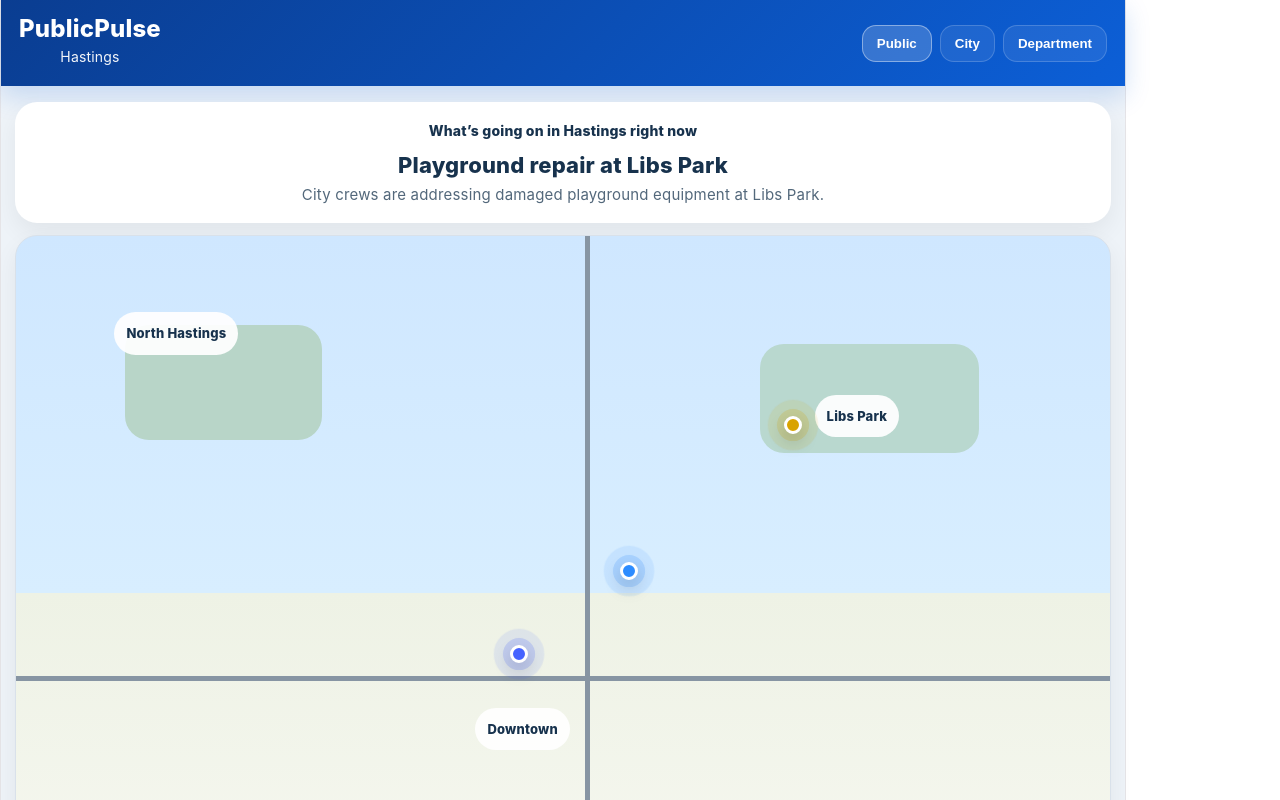
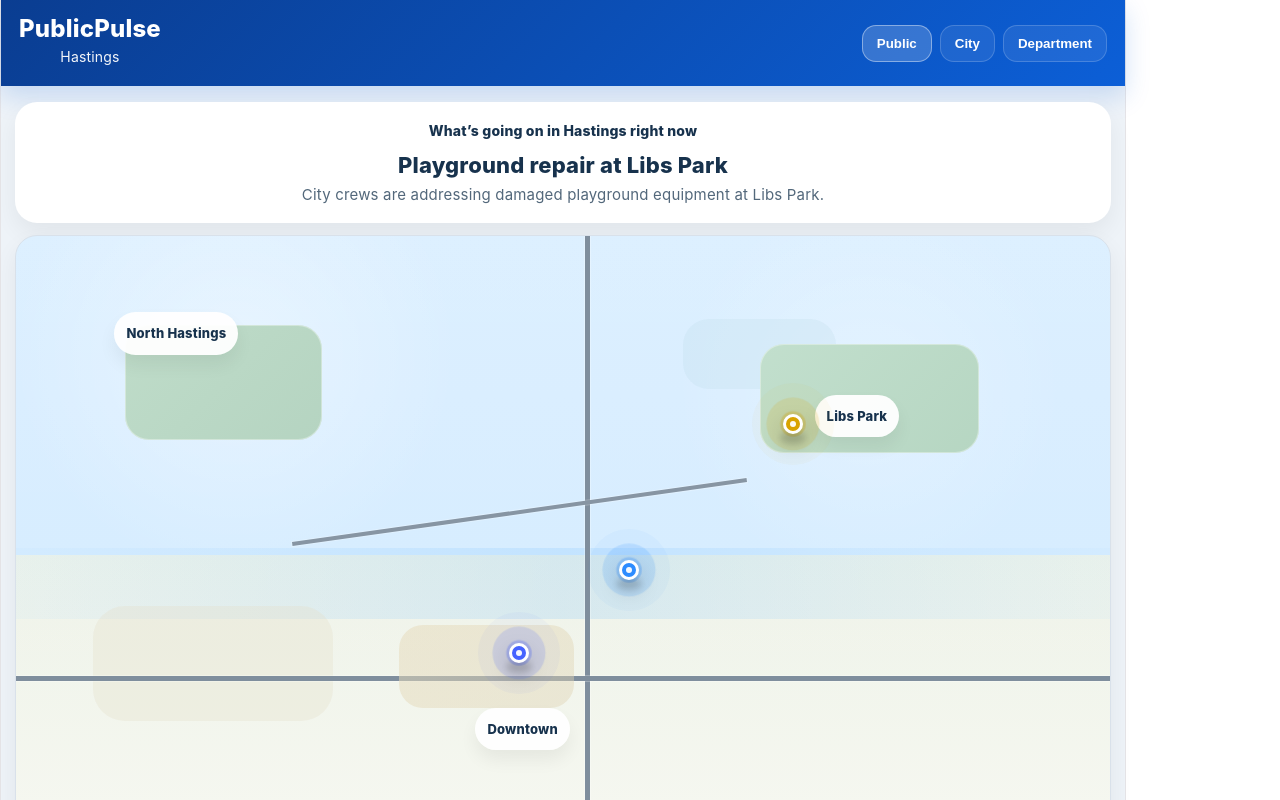
Before and after one commit to spauleylaw-collab/publicpulse-latest-vercel, a React (Vite) app: page / in a window 1280 px wide. Shown: the top 800 px of the page. Built offline with nearby package versions, Linux system fonts and the light colour scheme.

Commit message:
Polish public map and pins

```diff
--- a/src/App.jsx
+++ b/src/App.jsx
@@ -796,10 +796,15 @@ export default function App() {
               onClick={handlePublicMapClick}
             >
               <div style={styles.mapBackdrop} />
+              <div style={styles.mapWaterBand} />
+              <div style={styles.mapShade1} />
+              <div style={styles.mapShade2} />
               <div style={styles.mapRoadV} />
               <div style={styles.mapRoadH} />
+              <div style={styles.mapRoadDiag} />
               <div style={styles.mapPark1} />
               <div style={styles.mapPark2} />
+              <div style={styles.mapPark3} />
               <div style={styles.mapZone1}>Downtown</div>
               <div style={styles.mapZone2}>Libs Park</div>
               <div style={styles.mapZone3}>North Hastings</div>
@@ -820,7 +825,11 @@ export default function App() {
                 >
                   <div className="pin-ring" style={{ background: getPinColor(issue.status) }} />
                   <div className="pin-ring pin-ring-2" style={{ background: getPinColor(issue.status) }} />
-                  <div style={{ ...styles.pinCore, background: getPinColor(issue.status) }} />
+                  <div className="pin-ring pin-ring-3" style={{ background: getPinColor(issue.status) }} />
+                  <div style={styles.pinShadow} />
+                  <div style={{ ...styles.pinCore, background: getPinColor(issue.status) }}>
+                    <div style={styles.pinInnerDot} />
+                  </div>
                 </button>
               ))}
 
@@ -833,11 +842,17 @@ export default function App() {
               {reportPinLocation && (awaitingMapPin || reportFlowOpen) && (
                 <div
                   style={{
-                    ...styles.tempPin,
+                    ...styles.tempPinWrap,
                     left: `${reportPinLocation.x}%`,
                     top: `${reportPinLocation.y}%`
                   }}
-                />
+                >
+                  <div className="pin-ring" style={{ background: "#0c5fd7" }} />
+                  <div style={styles.pinShadow} />
+                  <div style={{ ...styles.pinCore, background: "#0c5fd7" }}>
+                    <div style={styles.pinInnerDot} />
+                  </div>
+                </div>
               )}
             </div>
 
@@ -1330,17 +1345,49 @@ const styles = {
     overflow: "hidden",
     border: "1px solid #d9e1ea",
     background:
-      "linear-gradient(to bottom, #cfe7ff 0%, #d8eeff 56%, #eef2e5 56%, #f5f7ef 100%)",
+      "linear-gradient(to bottom, #d9eeff 0%, #d5ecff 50%, #eef3e8 50%, #f7f8f2 100%)",
     boxShadow: "0 10px 24px rgba(0,0,0,0.06)"
   },
-  mapBackdrop: { position: "absolute", inset: 0 },
+  mapBackdrop: {
+    position: "absolute",
+    inset: 0,
+    background:
+      "radial-gradient(circle at 20% 18%, rgba(255,255,255,0.35), transparent 22%), radial-gradient(circle at 78% 24%, rgba(255,255,255,0.24), transparent 20%), linear-gradient(180deg, rgba(255,255,255,0.10), rgba(255,255,255,0))"
+  },
+  mapWaterBand: {
+    position: "absolute",
+    top: "49%",
+    left: 0,
+    right: 0,
+    height: "11%",
+    background: "linear-gradient(90deg, rgba(180,221,255,0.12), rgba(124,194,255,0.22), rgba(180,221,255,0.12))"
+  },
+  mapShade1: {
+    position: "absolute",
+    left: "7%",
+    top: "58%",
+    width: "22%",
+    height: "18%",
+    background: "rgba(226, 221, 200, 0.32)",
+    borderRadius: 32
+  },
+  mapShade2: {
+    position: "absolute",
+    left: "61%",
+    top: "13%",
+    width: "14%",
+    height: "11%",
+    background: "rgba(181, 213, 229, 0.22)",
+    borderRadius: 26
+  },
   mapRoadV: {
     position: "absolute",
     top: 0,
     bottom: 0,
     left: "52%",
     width: 5,
-    background: "#8795a3"
+    background: "#7f8e9d",
+    boxShadow: "0 0 0 1px rgba(255,255,255,0.25)"
   },
   mapRoadH: {
     position: "absolute",
@@ -1348,7 +1395,18 @@ const styles = {
     right: 0,
     top: "69%",
     height: 5,
-    background: "#8795a3"
+    background: "#7f8e9d",
+    boxShadow: "0 0 0 1px rgba(255,255,255,0.25)"
+  },
+  mapRoadDiag: {
+    position: "absolute",
+    left: "25%",
+    top: "43%",
+    width: "42%",
+    height: 4,
+    background: "#8795a3",
+    transform: "rotate(-8deg)",
+    boxShadow: "0 0 0 1px rgba(255,255,255,0.22)"
   },
   mapPark1: {
     position: "absolute",
@@ -1356,8 +1414,9 @@ const styles = {
     left: "68%",
     width: "20%",
     height: "17%",
-    background: "#b9d8cf",
-    borderRadius: 24
+    background: "linear-gradient(135deg, #c2dfcd, #b6d6c2)",
+    borderRadius: 24,
+    boxShadow: "inset 0 0 0 1px rgba(255,255,255,0.35)"
   },
   mapPark2: {
     position: "absolute",
@@ -1365,38 +1424,51 @@ const styles = {
     left: "10%",
     width: "18%",
     height: "18%",
-    background: "#b8d5c8",
+    background: "linear-gradient(135deg, #bfdcc9, #b5d4c1)",
+    borderRadius: 24,
+    boxShadow: "inset 0 0 0 1px rgba(255,255,255,0.35)"
+  },
+  mapPark3: {
+    position: "absolute",
+    top: "61%",
+    left: "35%",
+    width: "16%",
+    height: "13%",
+    background: "linear-gradient(135deg, rgba(231,220,190,0.55), rgba(222,210,177,0.42))",
     borderRadius: 24
   },
   mapZone1: {
     position: "absolute",
     top: "74%",
     left: "42%",
-    background: "rgba(255,255,255,0.93)",
+    background: "rgba(255,255,255,0.95)",
     padding: "8px 12px",
     borderRadius: 999,
     fontSize: 13,
-    fontWeight: 800
+    fontWeight: 800,
+    boxShadow: "0 10px 18px rgba(0,0,0,0.06)"
   },
   mapZone2: {
     position: "absolute",
     top: "25%",
     left: "73%",
-    background: "rgba(255,255,255,0.93)",
+    background: "rgba(255,255,255,0.95)",
     padding: "8px 12px",
     borderRadius: 999,
     fontSize: 13,
-    fontWeight: 800
+    fontWeight: 800,
+    boxShadow: "0 10px 18px rgba(0,0,0,0.06)"
   },
   mapZone3: {
     position: "absolute",
     top: "12%",
     left: "9%",
-    background: "rgba(255,255,255,0.93)",
+    background: "rgba(255,255,255,0.95)",
     padding: "8px 12px",
     borderRadius: 999,
     fontSize: 13,
-    fontWeight: 800
+    fontWeight: 800,
+    boxShadow: "0 10px 18px rgba(0,0,0,0.06)"
   },
   pinWrap: {
     position: "absolute",
@@ -1406,14 +1478,40 @@ const styles = {
     padding: 0,
     cursor: "pointer"
   },
+  tempPinWrap: {
+    position: "absolute",
+    transform: "translate(-50%, -100%)"
+  },
+  pinShadow: {
+    position: "absolute",
+    left: "50%",
+    top: 18,
+    width: 26,
+    height: 12,
+    borderRadius: "50%",
+    background: "rgba(0,0,0,0.14)",
+    transform: "translateX(-50%)",
+    filter: "blur(3px)"
+  },
   pinCore: {
-    width: 18,
-    height: 18,
+    width: 20,
+    height: 20,
     borderRadius: "50%",
     border: "3px solid white",
-    boxShadow: "0 8px 18px rgba(0,0,0,0.2)",
+    boxShadow: "0 10px 22px rgba(0,0,0,0.22)",
     position: "relative",
     zIndex: 2
+  },
+  pinInnerDot: {
+    position: "absolute",
+    left: "50%",
+    top: "50%",
+    width: 6,
+    height: 6,
+    borderRadius: "50%",
+    background: "white",
+    transform: "translate(-50%, -50%)",
+    opacity: 0.95
   },
   mapInstruction: {
     position: "absolute",
@@ -1425,17 +1523,6 @@ const styles = {
     borderRadius: 12,
     fontWeight: 800,
     fontSize: 13,
-    zIndex: 20
-  },
-  tempPin: {
-    position: "absolute",
-    transform: "translate(-50%, -100%)",
-    width: 18,
-    height: 18,
-    borderRadius: "50%",
-    border: "3px solid white",
-    background: "#0c5fd7",
-    boxShadow: "0 8px 18px rgba(0,0,0,0.2)",
     zIndex: 20
   },
   publicBottomRow: {
@@ -1775,35 +1862,48 @@ const styles = {
 const css = `
   * { box-sizing: border-box; }
   html, body, #root { margin: 0; padding: 0; }
+
   .pin-ring {
     position: absolute;
-    width: 34px;
-    height: 34px;
+    width: 42px;
+    height: 42px;
     border-radius: 999px;
     left: 50%;
     top: 50%;
     transform: translate(-50%, -50%);
-    opacity: 0.22;
-    animation: pulseRing 2.2s infinite ease-out;
+    opacity: 0.24;
+    animation: pulseRing 2.4s infinite ease-out;
     pointer-events: none;
+    filter: blur(0.2px);
   }
+
   .pin-ring-2 {
-    animation-delay: 0.9s;
+    animation-delay: 0.75s;
+    opacity: 0.16;
   }
+
+  .pin-ring-3 {
+    animation-delay: 1.35s;
+    opacity: 0.10;
+  }
+
   @keyframes pulseRing {
-    0% { transform: translate(-50%, -50%) scale(0.65); opacity: 0.24; }
-    60% { transform: translate(-50%, -50%) scale(1.5); opacity: 0.1; }
-    100% { transform: translate(-50%, -50%) scale(2.05); opacity: 0; }
+    0% { transform: translate(-50%, -50%) scale(0.55); opacity: 0.30; }
+    55% { transform: translate(-50%, -50%) scale(1.45); opacity: 0.12; }
+    100% { transform: translate(-50%, -50%) scale(2.2); opacity: 0; }
   }
+
   .fade-rotator {
     animation: fadeInOut 4.5s ease-in-out;
   }
+
   @keyframes fadeInOut {
     0% { opacity: 0.3; }
     18% { opacity: 1; }
     82% { opacity: 1; }
     100% { opacity: 0.3; }
   }
+
   @media (max-width: 1080px) {
     .responsive-three-col {
       grid-template-columns: 1fr !important;
```
